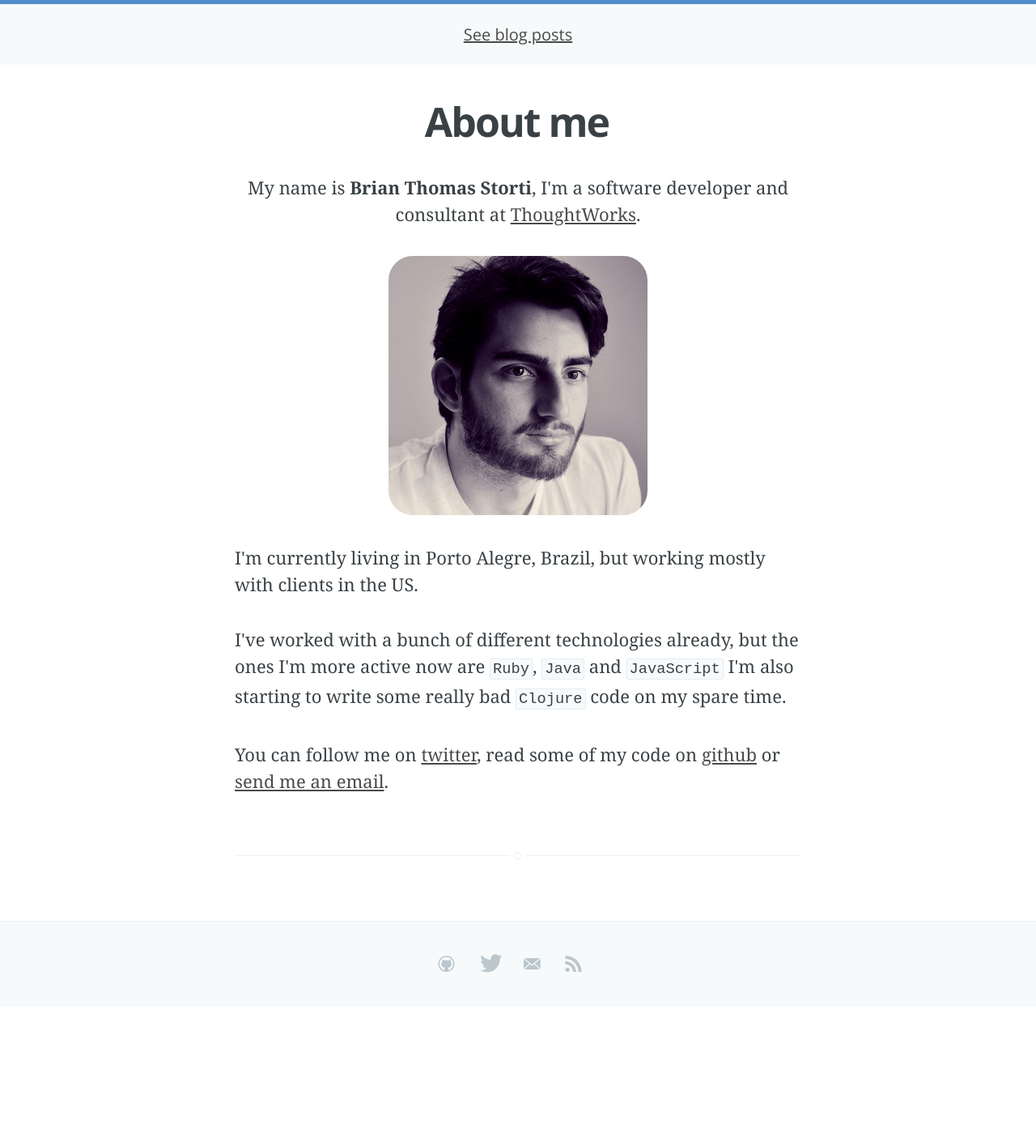
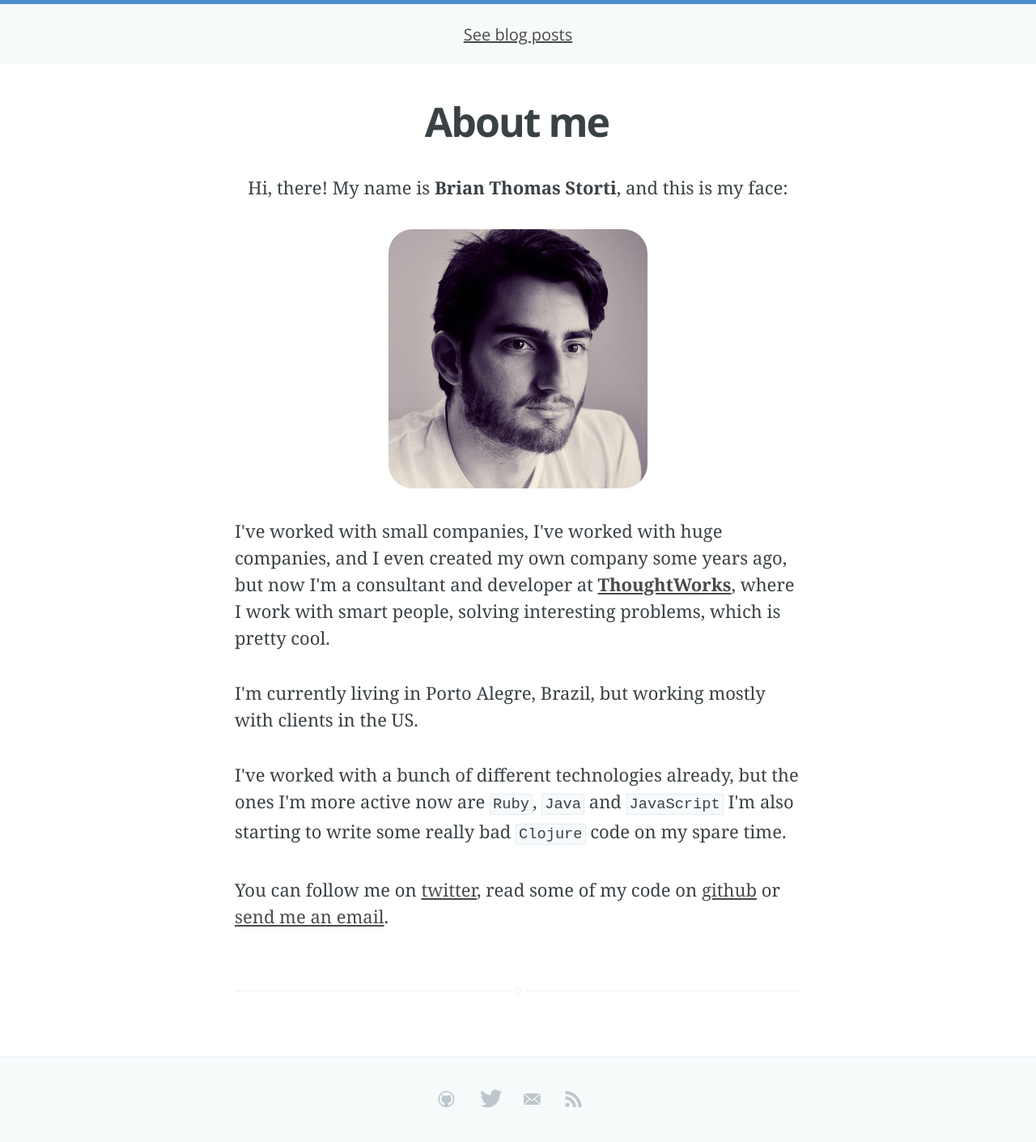
Before and after one commit to brianstorti/brianstorti.github.io, a Jekyll site: the page built from about.html, in a window 1280 px wide. Shown: the whole page at 81% size. Built offline with Jekyll 4.4.1, drawn with Linux system fonts in a browser that asks for light colours; Markdown is read by kramdown in place of the engine named in the settings; a script that is not in the unit is left out; before the commit the page ends 1243 px from its top, so only the background shows below that.

Commit message:
trying to improve the about me page

```diff
--- a/about.html
+++ b/about.html
@@ -12,10 +12,17 @@ title: About me
     <h1 class="about-me-title">About me</h1>
 
     <p class="about-me-excerpt">
-      My name is <strong>Brian Thomas Storti</strong>, I'm a software developer and consultant at <a href="http://www.thoughtworks.com">ThoughtWorks</a>.
+      Hi, there! My name is <strong>Brian Thomas Storti</strong>, and this is my face:
     </p>
 
     <img src="/assets/images/profile.png" class="rounded-corner-img" />
+
+    <p>
+      I've worked with small companies, I've worked with huge companies, and I
+      even created my own company some years ago, but now I'm a consultant and
+      developer at <strong><a href="http://www.thoughtworks.com">ThoughtWorks</a></strong>, where I
+      work with smart people, solving interesting problems, which is pretty cool.
+    </p>
 
     <p>
       I'm currently living in Porto Alegre, Brazil, but working mostly with clients in the US.
```
